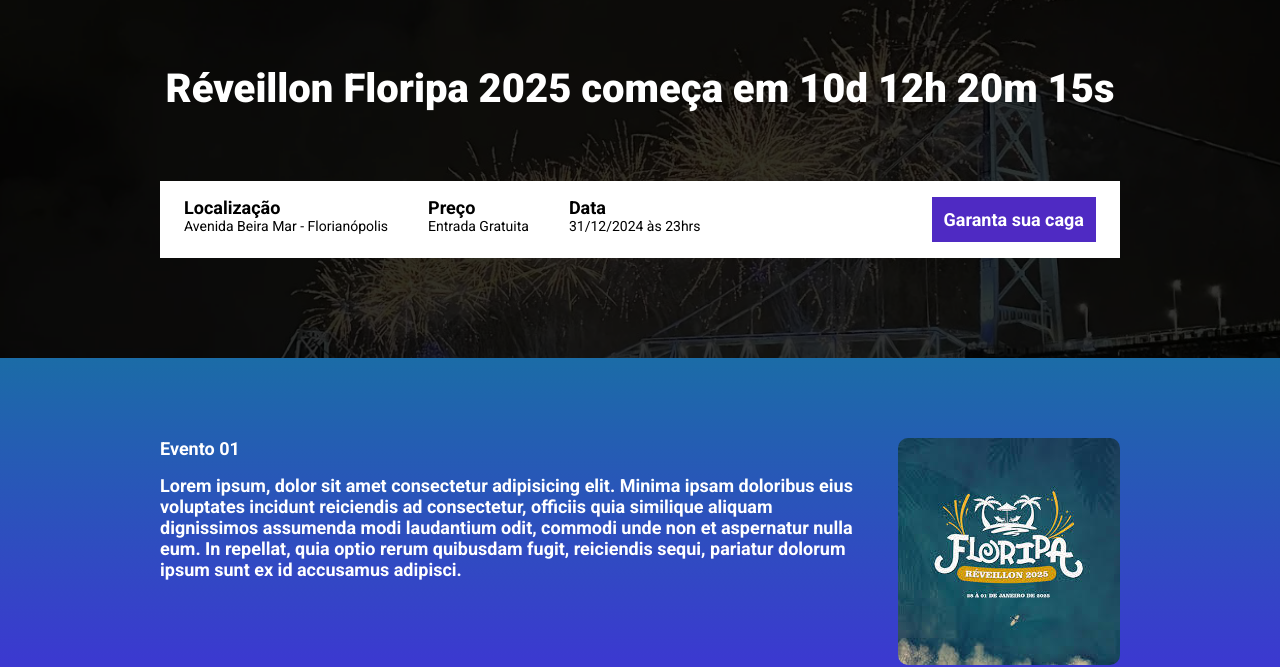
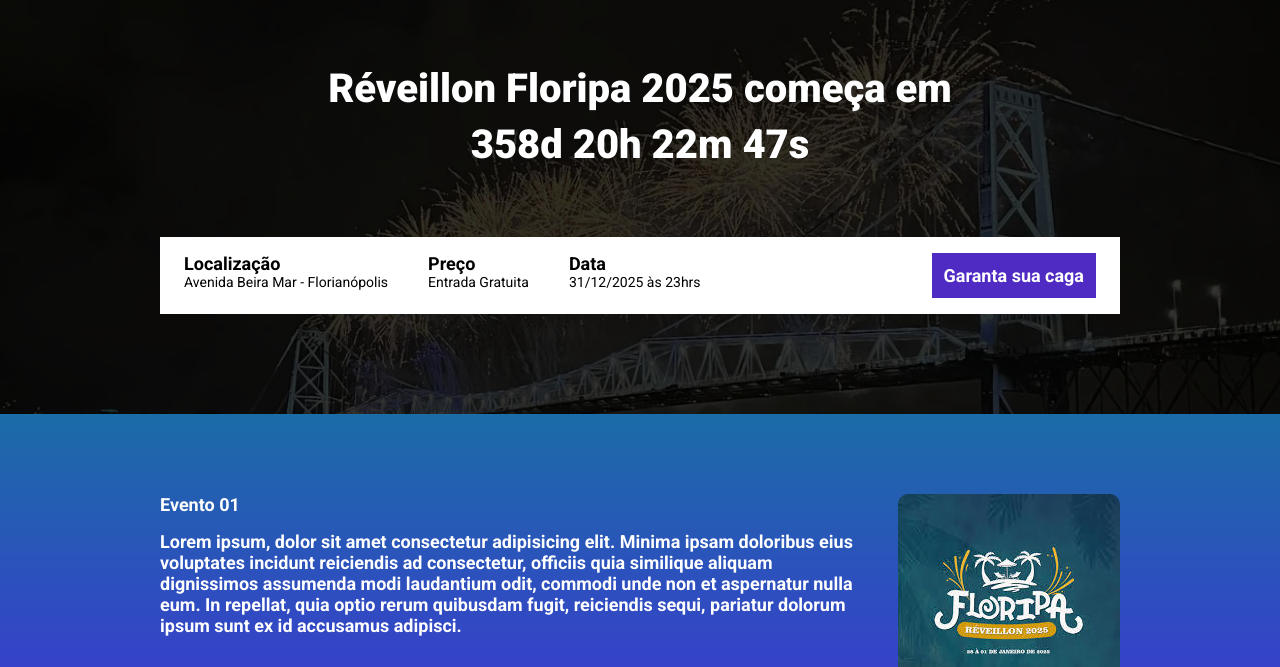
Before and after one commit to rafaeldalforno/m22-evento-ficticio, a website built with Parcel: page src/index.html in a window 1280 px wide. Shown: the part 147-814 px from the top of the page. Built offline with nearby package versions, Linux system fonts and the light colour scheme.

Commit message:
criando a contagem regressiva

```diff
--- a/package.json
+++ b/package.json
@@ -1,9 +1,9 @@
 {
   "name": "landingpage",
   "version": "1.0.0",
-  "main": "index.js",
   "scripts": {
     "dev": "parcel src/index.html src/styles/main.scss src/scripts/main.js",
+    "build": "parcel build src/index.html",
     "test": "echo \"Error: no test specified\" && exit 1"
   },
   "keywords": [],
--- a/src/index.html
+++ b/src/index.html
@@ -16,7 +16,8 @@
   <header class="hero">
     <div class="container">
       <img class="hero__logo" src="./images/FloripaLogo.png" alt="Logo Réveillon Floripa 2025">
-      <p class="hero__text">Réveillon Floripa 2025 começa em 10d 12h 20m 15s</p>
+      <p class="hero__text">Réveillon Floripa 2025 começa em
+        <br><span id="contador"></span></p>
       <div class="infos-bar">
         <ul class="infos-bar__infos">
           <li class="infos-bar__infos__item">
@@ -29,7 +30,7 @@
           </li>
           <li class="infos-bar__infos__item">
             <b>Data</b>
-            31/12/2024 às 23hrs
+            31/12/2025 às 23hrs
           </li>
         </ul>
         <a class="button button--primary"   href="#">
--- a/src/scripts/main.js
+++ b/src/scripts/main.js
@@ -1 +1,27 @@
 AOS.init();
+
+const dataDoEvento = new Date("Dec 31, 2025 23:00:00");
+const timeStampDoEvento = dataDoEvento.getTime();
+
+const contaAsHoras = setInterval(function(){
+  const agora = new Date();
+  const timeStampAtual = agora.getTime();
+
+  const distanciaAteOEvento = timeStampDoEvento - timeStampAtual;
+
+  const diaEmMs = 1000 * 60 * 60 * 24;
+  const horaEmMs = 1000 * 60 * 60;
+  const minutoEmMs = 1000 * 60;
+
+  const diasAteEvento = Math.floor(distanciaAteOEvento / diaEmMs);
+  const horasAteEvento = Math.floor((distanciaAteOEvento % diaEmMs) / horaEmMs);
+  const minutosAteEvento = Math.floor((distanciaAteOEvento % horaEmMs / minutoEmMs));
+  const segundosAteEvento = Math.floor((distanciaAteOEvento % minutoEmMs / 1000));
+
+  document.getElementById('contador').innerHTML = `${diasAteEvento}d ${horasAteEvento}h ${minutosAteEvento}m ${segundosAteEvento}s`;
+
+  if(distanciaAteOEvento < 0) {
+    clearInterval(contaAsHoras);
+    document.getElementById('contador').innerHTML = `Evento já começou`;
+  }
+}, 1000);
```
